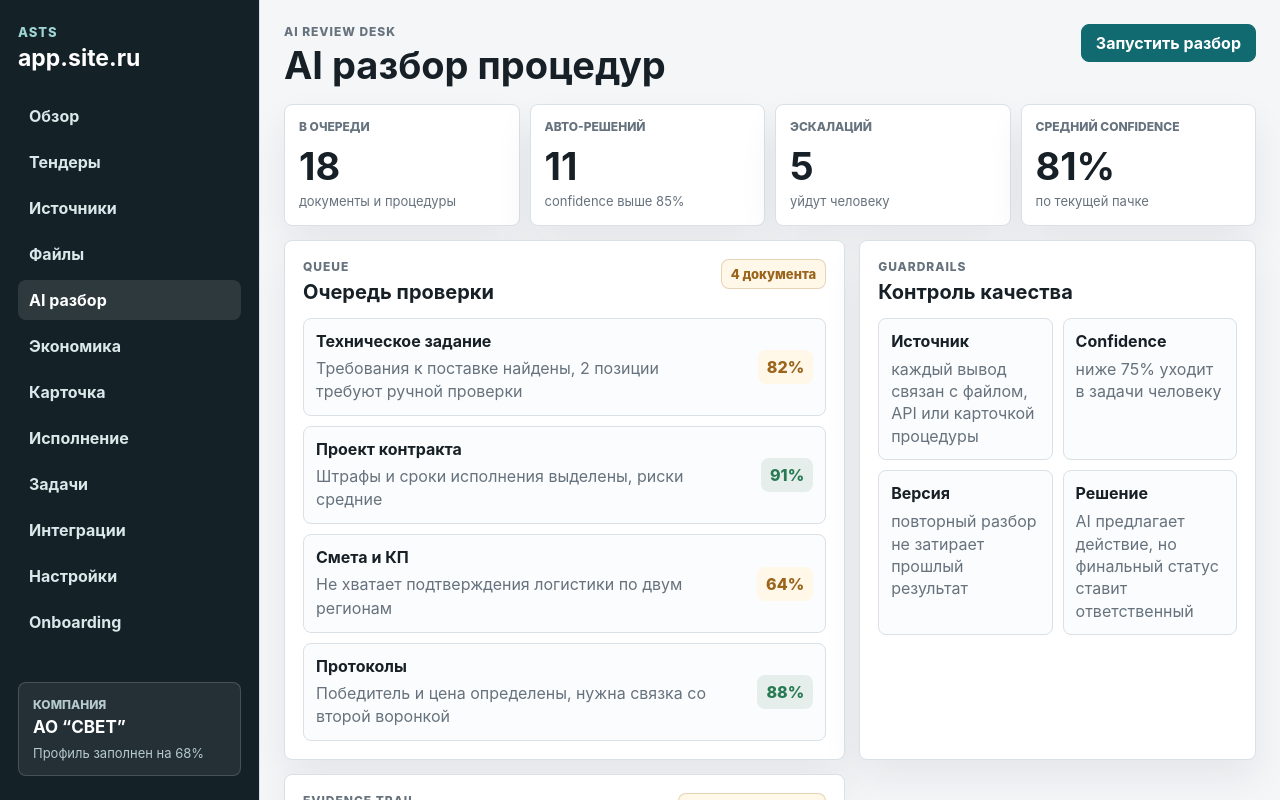
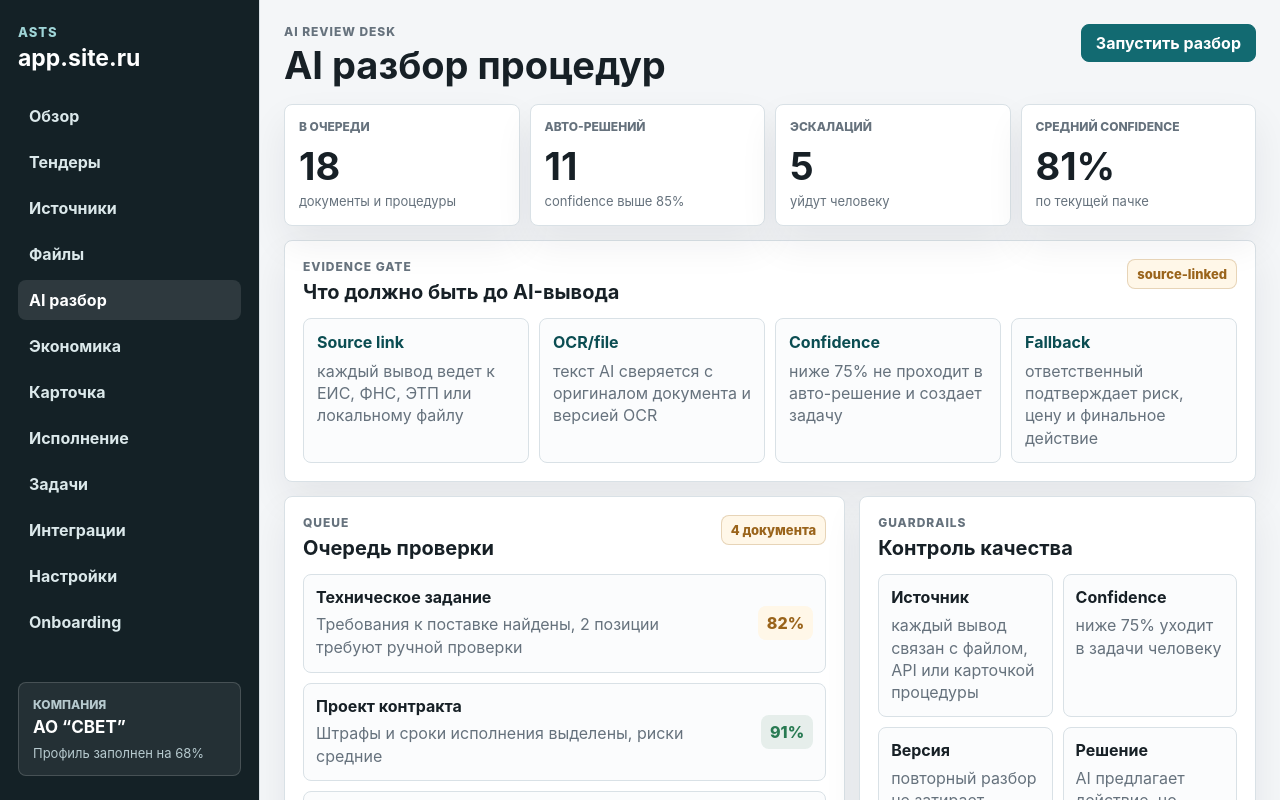
Before and after one commit to info14fourteen-creator/ASTS, a Next.js app in the folder apps/web/: page /ai-review in a window 1280 px wide. Shown: the top 800 px of the page. Built offline with nearby package versions, Linux system fonts and the light colour scheme.

Commit message:
Add AI evidence gate

```diff
--- a/apps/web/app/ai-review/page.tsx
+++ b/apps/web/app/ai-review/page.tsx
@@ -26,6 +26,13 @@ const reviewStats = [
   ["Авто-решений", "11", "confidence выше 85%"],
   ["Эскалаций", "5", "уйдут человеку"],
   ["Средний confidence", "81%", "по текущей пачке"],
+];
+
+const evidenceGate = [
+  ["Source link", "каждый вывод ведет к ЕИС, ФНС, ЭТП или локальному файлу"],
+  ["OCR/file", "текст AI сверяется с оригиналом документа и версией OCR"],
+  ["Confidence", "ниже 75% не проходит в авто-решение и создает задачу"],
+  ["Fallback", "ответственный подтверждает риск, цену и финальное действие"],
 ];
 
 const evidence = [
@@ -58,6 +65,24 @@ export default function AiReviewPage() {
               <small>{text}</small>
             </article>
           ))}
+        </section>
+
+        <section className="panel evidence-gate-panel">
+          <div className="panel-head compact">
+            <div>
+              <p className="eyebrow">Evidence gate</p>
+              <h2>Что должно быть до AI-вывода</h2>
+            </div>
+            <span className="status-pill green">source-linked</span>
+          </div>
+          <div className="evidence-gate-grid">
+            {evidenceGate.map(([title, text]) => (
+              <article className="evidence-gate-card" key={title}>
+                <strong>{title}</strong>
+                <p>{text}</p>
+              </article>
+            ))}
+          </div>
         </section>
 
         <section className="layout-grid">
--- a/apps/web/app/globals.css
+++ b/apps/web/app/globals.css
@@ -1646,6 +1646,40 @@ dd {
   line-height: 1.35;
 }
 
+.evidence-gate-panel {
+  margin-bottom: 14px;
+}
+
+.evidence-gate-grid {
+  display: grid;
+  grid-template-columns: repeat(4, minmax(0, 1fr));
+  gap: 10px;
+}
+
+.evidence-gate-card {
+  min-height: 118px;
+  border: 1px solid var(--line);
+  border-radius: 8px;
+  padding: 13px;
+  background: #fbfcfd;
+}
+
+.evidence-gate-card strong,
+.evidence-gate-card p {
+  display: block;
+}
+
+.evidence-gate-card strong {
+  color: var(--accent-dark);
+  line-height: 1.25;
+}
+
+.evidence-gate-card p {
+  margin: 8px 0 0;
+  color: var(--muted);
+  line-height: 1.4;
+}
+
 .ai-review-row {
   display: grid;
   grid-template-columns: minmax(0, 1fr) 72px;
@@ -2400,6 +2434,10 @@ dd {
     grid-template-columns: repeat(2, minmax(0, 1fr));
   }
 
+  .evidence-gate-grid {
+    grid-template-columns: repeat(2, minmax(0, 1fr));
+  }
+
   .guardrail-grid {
     grid-template-columns: repeat(2, minmax(0, 1fr));
   }
@@ -2528,6 +2566,10 @@ dd {
     grid-template-columns: 1fr;
   }
 
+  .evidence-gate-grid {
+    grid-template-columns: 1fr;
+  }
+
   .evidence-head {
     display: none;
   }
```
